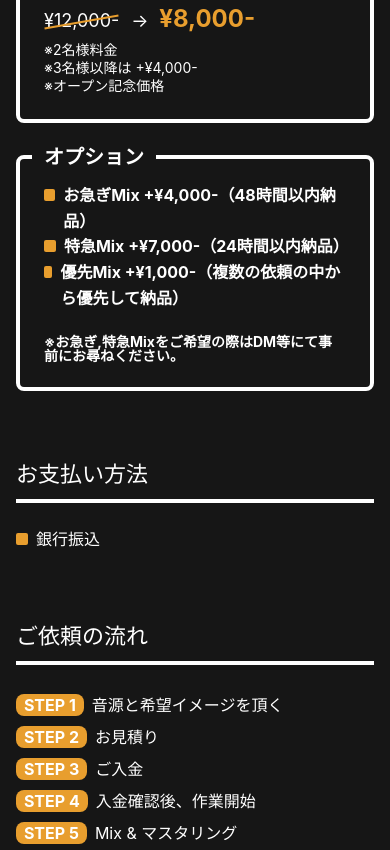
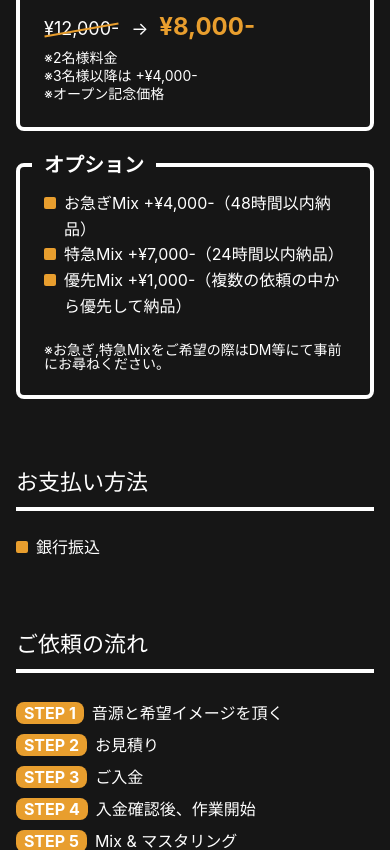
Before and after one commit to pprhr/yukke, a plain HTML site: page index.html in a window 390 px wide. Shown: the part 1150-2000 px from the top of the page. Drawn offline with Linux system fonts and the light colour scheme; a web font is replaced by a local one.

Commit message:
fix mobile style.

```diff
--- a/static/css/style-mobile.css
+++ b/static/css/style-mobile.css
@@ -10,7 +10,7 @@
 --------------------*/
 
 .header {
-  margin: 0 0 40px;
+  margin: 0 0 48px;
   background-size: contain;
 }
 
@@ -22,6 +22,9 @@
 /* block
 --------------------*/
 
+.section--m {
+  margin: 0 0 40px;
+}
 .section__head {
   font-size: 2.2rem;
 }
--- a/static/css/style.css
+++ b/static/css/style.css
@@ -86,12 +86,11 @@ body {
 }
 
 .section-in-title {
-    position: relative;
-    margin: 0 0 40px;
-    padding: 0;
-    border: solid 4px #fff;
-    border-radius: 8px;
-    font-weight: bold;
+  position: relative;
+  margin: 0 0 40px;
+  padding: 0;
+  border: solid 4px #fff;
+  border-radius: 8px;
 }
 .section-in-title__head {
   position: absolute;
@@ -102,6 +101,7 @@ body {
   background: #161616;
   color: #fff;
   font-size: 2rem;
+  font-weight: bold;
 }
 .section-in-title__body {
   padding: 24px;
@@ -169,6 +169,8 @@ body {
   display: inline-block;
   width: 12px;
   height: 12px;
+  min-width: 12px;
+  min-height: 12px;
   margin: 0 8px 0 0;
   border-radius: 2px;
   background: #E89E2E;
```
